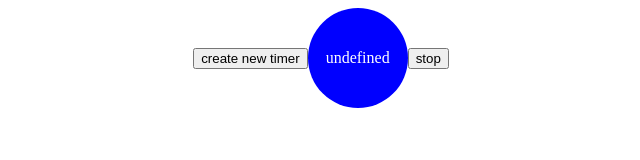
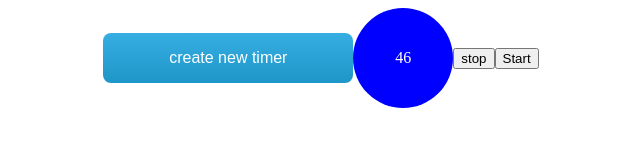
Before and after one commit to Dmytro1998/for-tasks, a website: page index.html in a window 1280 px wide. Both pictures are taken after a click on the button "create new timer". Shown: the whole page, without its empty margins (319-959 px from the left). Drawn offline with Linux system fonts and the light colour scheme.

Commit message:
timers are working

```diff
--- a/main.css
+++ b/main.css
@@ -27,3 +27,25 @@ body {
   align-items: center;
   justify-content: center;
 }
+
+#createNewTimer {
+  background-image: linear-gradient(-180deg, #37aee2 0%, #1e96c8 100%);
+  border-radius: 0.5rem;
+  box-sizing: border-box;
+  color: #ffffff;
+  display: flex;
+  font-size: 16px;
+  justify-content: center;
+  padding: 1rem 1.75rem;
+  text-decoration: none;
+  width: 250px;
+  border: 0;
+  cursor: pointer;
+  user-select: none;
+  -webkit-user-select: none;
+  touch-action: manipulation;
+}
+
+#createNewTimer:hover {
+  background-image: linear-gradient(-180deg, #1d95c9 0%, #17759c 100%);
+}
--- a/main.js
+++ b/main.js
@@ -7,6 +7,10 @@ class CountdownTimer {
 
     constructor(time){
         this.time = time;
+        this.timerId = Math.random();
+        this.addToTheDOM();
+        this.intervalid = "";
+
 
     }
     addToTheDOM(){
@@ -16,53 +20,59 @@ class CountdownTimer {
         timers.setAttribute('class', 'timer')
 
         timers.innerText = this.time
+        timers.setAttribute('id', this.timerId);
         CountdownTimer.main.appendChild(timers);
        let stopBtn = document.createElement('button')
        stopBtn.setAttribute('class', 'stopButton');
        CountdownTimer.main.appendChild(stopBtn);
        stopBtn.textContent = "stop";
-       stopBtn.addEventListener("click", timer.stop)
+       stopBtn.addEventListener("click", ()=>this.stop())
+
+       let startbtn = document.createElement('button');
+       startbtn.setAttribute('class', 'startbtn');
+       startbtn.textContent = "Start"
+       CountdownTimer.main.appendChild(startbtn);
+       startbtn.addEventListener('click', ()=>this.start())
+
+
+
 
     }
-    start(){
-        let numbers = document.querySelector(".timer")
+    decreaseValue(){
 
-        if(numbers.innerHTML > 0 ){
-            numbers.innerHTML = +this.time--;
 
-        }else{
-            numbers.innerHTML === 0;
-
+let numbers = document.getElementById(this.timerId);
+        if (this.time >= 0) {
+            numbers.innerText = +this.time--;
+        }
+        else {
+           this.stop();
         }
 
 
 
 
-    }stop(){
-        clearInterval(timerstart)
-        let stop = document.querySelector(".stopButton");
-        stop.innerHTML = "contine"
-       stop.setAttribute()
+
+
+    }
+    stop(){
+        clearInterval(this.intervalid);
+
 
 
 
     }
-
-
-
-
+    start(){
+        this.intervalid = setInterval(()=>{
+            this.decreaseValue();
+        },1000)
+    }
 
 }
 
 
- let timer = new CountdownTimer(35);
 
 let createNewTimer = document.getElementById('createNewTimer');
-createNewTimer.addEventListener('click',timer.addToTheDOM)
-
-// timer.addToTheDOM();
-
-let timerstart = setInterval(function(){
-timer.start()
-
-},1000)
+createNewTimer.addEventListener('click',function(){
+    new CountdownTimer (Math.floor(Math.random()*50))
+})
```
